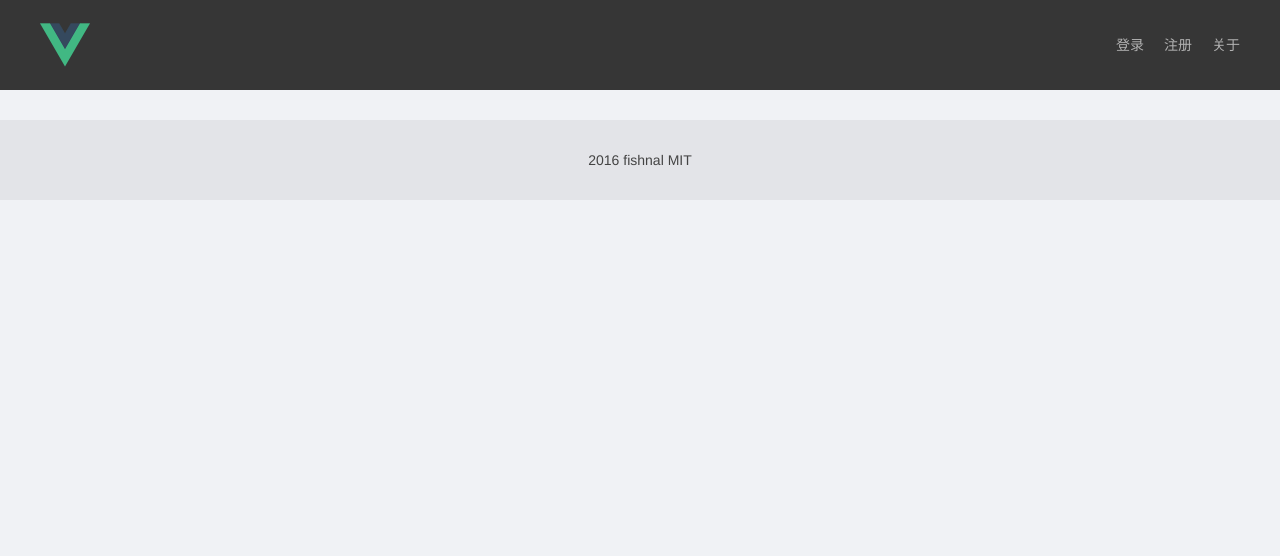
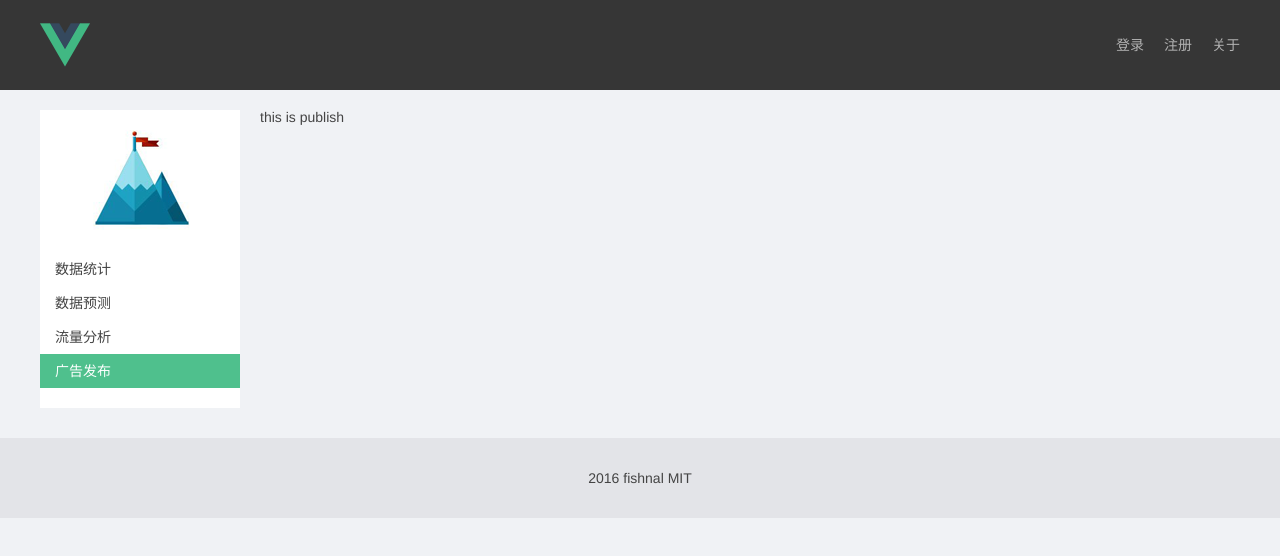
Before and after one commit to luogeger/vue, a Vue app in the folder imoocTest/: page /detail/publish in a window 1280 px wide. Shown: the top 556 px of the page. Built offline with nearby package versions, Linux system fonts and the light colour scheme; what vue-resource would draw is missing.

Commit message:
detail, li, router-link, img, auto

```diff
--- /dev/null
+++ b/imoocTest/src/pages/detail.vue
@@ -0,0 +1,171 @@
+<template>
+  <div class="detail-wrap">
+    <div class="detail-left">
+      <div class="product-board">
+        <!--<img src="../assets/images/1.png">-->
+        <img :src="imgAnchor">
+        <ul>
+          <!--<li v-for="item in products">{{item.name}}</li>-->
+          <router-link :to="{path: item.path}" active-class="active" v-for="item in products" tag="li">
+            {{item.name}}
+          </router-link>
+        </ul>
+      </div>
+    </div>
+    <div class="detail-right">
+      <keep-alive>
+        <router-view></router-view>
+      </keep-alive>
+    </div>
+  </div>
+</template>
+
+<script>
+  export default {
+    data () {
+        return {
+          products: [
+            {
+              name: '数据统计',
+              path: 'count',
+              active: false
+            },
+            {
+              name: '数据预测',
+              path: 'forecast',
+              active: false
+            },
+            {
+              name: '流量分析',
+              path: 'analysis',
+              active: false
+            },
+            {
+              name: '广告发布',
+              path: 'publish',
+              active: false
+            }
+          ],
+          imgMap: {
+            '/detail/count': require("../assets/images/1.png"),
+            '/detail/forecast': require("../assets/images/2.png"),
+            '/detail/analysis': require("../assets/images/3.png"),
+            '/detail/publish': require("../assets/images/4.png")
+          },
+        }
+    },
+    // computed
+    computed: {
+        imgAnchor () {
+            console.log(this.$route.path);
+            console.log(this.imgMap);
+            return this.imgMap[this.$route.path];
+
+
+        }
+    }
+
+  }
+</script>
+
+<style>
+  .detail-wrap {
+    width: 1200px;
+    margin: 0 auto;
+    overflow: hidden;
+    padding-top: 20px;
+  }
+  .detail-left {
+    float: left;
+    width: 200px;
+    text-align: center;
+  }
+  .detail-right {
+    float: left;
+    width: 980px;
+    margin-left: 20px;
+  }
+  .product-board {
+    background: #fff;
+    padding: 20px 0;
+  }
+  .product-board ul {
+    margin-top: 20px;
+  }
+  .product-board li {
+    text-align: left;
+    padding: 10px 15px;
+    cursor: pointer;
+  }
+  .product-board li.active,
+  .product-board li:hover {
+    background: #4fc08d;
+    color: #fff;
+  }
+  .product-board li a {
+    display: block;
+  }
+  .sales-board {
+    background: #fff;
+  }
+  .sales-board-form {
+
+  }
+  .sales-board-intro h2 {
+    font-size: 20px;
+    padding: 20px;
+  }
+  .sales-board-intro p {
+    background: #f7fcff;
+    padding: 10px 20px;
+    color: #999;
+    line-height: 1.8;
+  }
+  .sales-board-form {
+    padding: 30px 20px;
+    font-size: 14px;
+  }
+  .sales-board-line {
+    clear: both;
+    padding-bottom: 20px;
+  }
+  .sales-board-line-left {
+    display: inline-block;
+    width: 100px;
+  }
+  .sales-board-line-right {
+    display: inline-block;
+    width: 75%;
+  }
+  .sales-board-des {
+    border-top: 20px solid #f0f2f5;
+    padding: 15px 20px;
+  }
+  .sales-board-des p {
+    line-height: 1.6;
+  }
+  .sales-board-des h2 {
+    font-size: 20px;
+    padding-bottom: 15px;
+  }
+  .sales-board-des h3 {
+    font-size: 18px;
+    font-weight: bold;
+    padding: 20px 0 10px 0;
+  }
+  .sales-board-des li {
+    padding: 5px 0;
+  }
+  .sales-board-table {
+    width: 100%;
+    margin-top: 20px;
+  }
+  .sales-board-table th {
+    background: #4fc08d;
+    color: #fff;
+  }
+  .sales-board-table td {
+    border: 1px solid #f0f2f5;
+    padding: 15px;
+  }
+</style>
--- /dev/null
+++ b/imoocTest/src/pages/detail/analysis.vue
@@ -0,0 +1,9 @@
+<template>
+  <div> this is analysis</div>
+</template>
+<script>
+
+</script>
+<style>
+
+</style>
--- /dev/null
+++ b/imoocTest/src/pages/detail/count.vue
@@ -0,0 +1,9 @@
+<template>
+  <div> this is count</div>
+</template>
+<script>
+
+</script>
+<style>
+
+</style>
--- /dev/null
+++ b/imoocTest/src/pages/detail/forecast.vue
@@ -0,0 +1,9 @@
+<template>
+  <div> this is forecast</div>
+</template>
+<script>
+
+</script>
+<style>
+
+</style>
--- /dev/null
+++ b/imoocTest/src/pages/detail/publish.vue
@@ -0,0 +1,9 @@
+<template>
+  <div> this is publish</div>
+</template>
+<script>
+
+</script>
+<style>
+
+</style>
--- a/imoocTest/src/pages/detail/slideShow.vue
+++ b/imoocTest/src/pages/detail/slideShow.vue
@@ -171,6 +171,7 @@ export default {
     color: #fff;
   }
   .slide-pages li .on {
-    text-decoration: underline;
+    /*text-decoration: underline;*/
+    color: #000;
   }
 </style>
--- a/imoocTest/src/pages/index.vue
+++ b/imoocTest/src/pages/index.vue
@@ -84,25 +84,30 @@ export default {
       slideSpeed: 1000,
       slides: [
         {
-          src: require('../assets/slideShow/pic1.jpg'),
-          title: 'xxx1',
+          src: require('../assets/slideShow/b1.jpg'),
+          title: '致青春',
           href: 'detail/analysis'
         },
         {
-          src: require('../assets/slideShow/pic2.jpg'),
-          title: 'xxx2',
+          src: require('../assets/slideShow/b2.jpg'),
+          title: '新品上市',
           href: 'detail/count'
         },
         {
-          src: require('../assets/slideShow/pic3.jpg'),
-          title: 'xxx3',
-          href: 'http://xxx.xxx.com'
+          src: require('../assets/slideShow/b3.jpg'),
+          title: '今日热门',
+          href: ''
         },
         {
-          src: require('../assets/slideShow/pic4.jpg'),
-          title: 'xxx4',
+          src: require('../assets/slideShow/b4.jpg'),
+          title: '0元首付',
           href: 'detail/forecast'
-        }
+        },
+        {
+          src: require('../assets/slideShow/b5.jpg'),
+          title: '360疯了',
+          href: 'detail/forecast'
+        },
       ],
       productList: {
         pc: {
@@ -265,16 +270,16 @@ export default {
     padding-left: 120px;
   }
   .index-board-car .index-board-item-inner{
-    background: url(../assets/images/b1.jpg) no-repeat;
+    background: url(../assets/images/1.png) no-repeat;
   }
   .index-board-loud .index-board-item-inner{
-    background: url(../assets/images/b2.jpg) no-repeat;
+    background: url(../assets/images/2.png) no-repeat;
   }
   .index-board-earth .index-board-item-inner{
-    background: url(../assets/images/b3.jpg) no-repeat;
+    background: url(../assets/images/3.png) no-repeat;
   }
   .index-board-hill .index-board-item-inner{
-    background: url(../assets/images/b4.jpg) no-repeat;
+    background: url(../assets/images/4.png) no-repeat;
   }
   .index-board-item h2 {
     font-size: 18px;
```
Also changed, not shown: imoocTest/src/main.js (+32 -1 lines), 1 other file (tests, documents, lock files or other folders).
